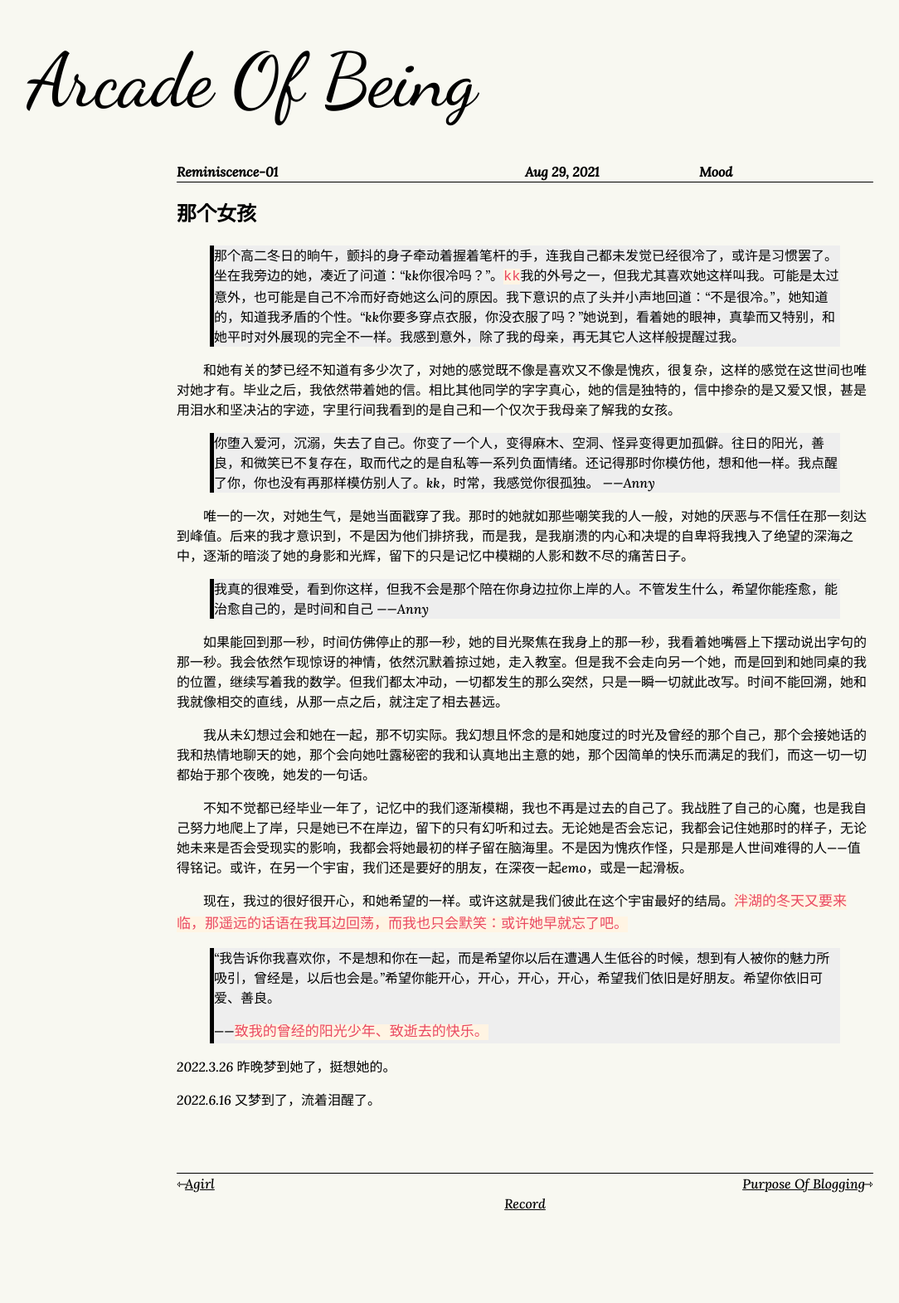
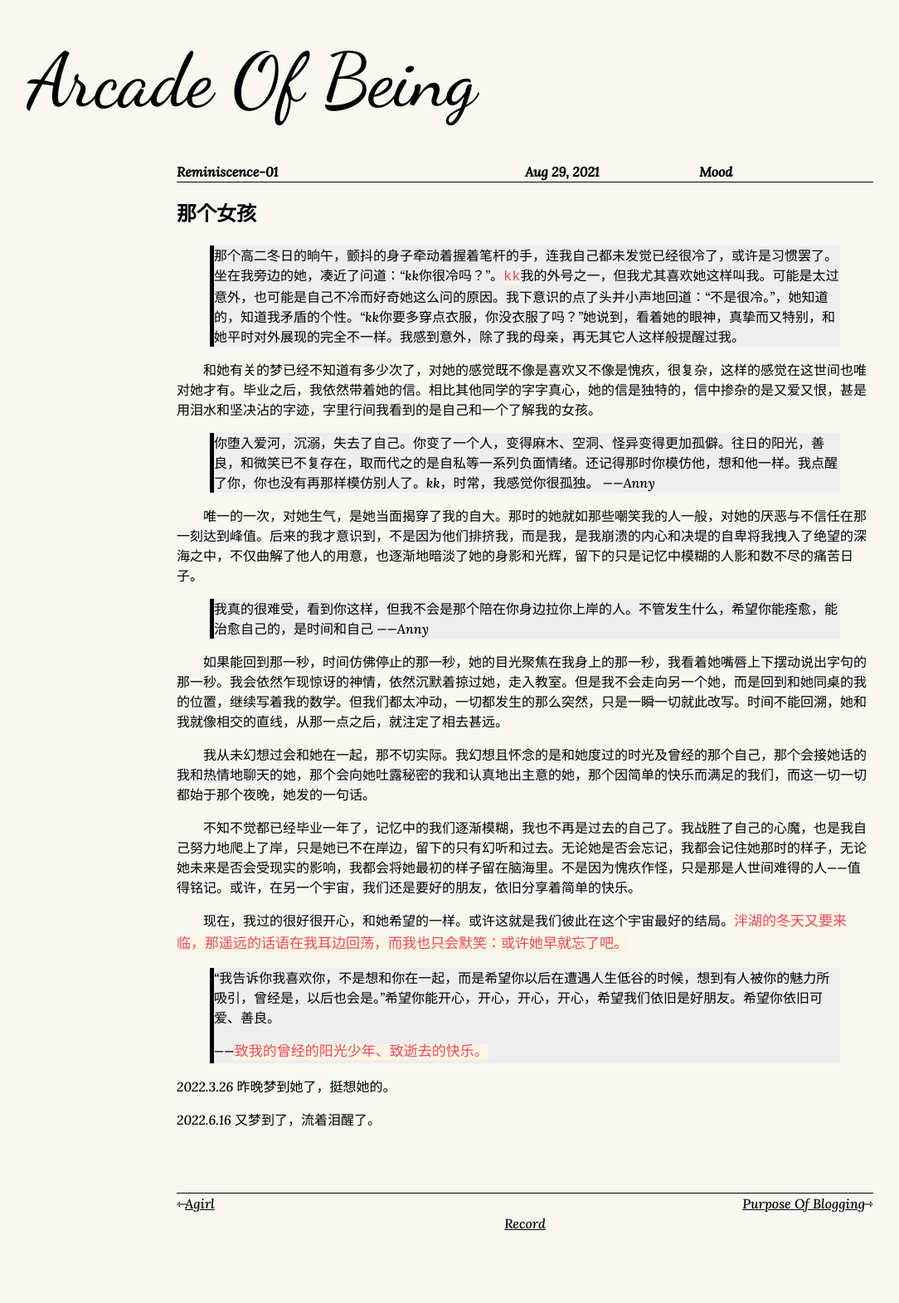
Before and after one commit to NeonSkylar69/NeonSkylar69.github.io, a Jekyll site: the page built from _posts/2021-08-29-Reminiscence-01.md, in a window 1280 px wide. Shown: the whole page at 83% size, without its empty margins (7-1091 px from the left). Built offline with Jekyll 4.4.1, drawn with Linux system fonts in a browser that asks for light colours; before the commit the page ends 1547 px from its top, so only the background shows below that.

Commit message:
SMALLrevise

```diff
--- a/_posts/2021-08-29-Reminiscence-01.md
+++ b/_posts/2021-08-29-Reminiscence-01.md
@@ -11,7 +11,7 @@ category: Mood
 
 
 
-&emsp;&emsp;和她有关的梦已经不知道有多少次了，对她的感觉既不像是喜欢又不像是愧疚，很复杂，这样的感觉在这世间也唯对她才有。毕业之后，我依然带着她的信。相比其他同学的字字真心，她的信是独特的，信中掺杂的是又爱又恨，甚是用泪水和坚决沾的字迹，字里行间我看到的是自己和一个仅次于我母亲了解我的女孩。
+&emsp;&emsp;和她有关的梦已经不知道有多少次了，对她的感觉既不像是喜欢又不像是愧疚，很复杂，这样的感觉在这世间也唯对她才有。毕业之后，我依然带着她的信。相比其他同学的字字真心，她的信是独特的，信中掺杂的是又爱又恨，甚是用泪水和坚决沾的字迹，字里行间我看到的是自己和一个了解我的女孩。
 
 
 
@@ -19,7 +19,7 @@ category: Mood
 
 
 
-&emsp;&emsp;唯一的一次，对她生气，是她当面戳穿了我。那时的她就如那些嘲笑我的人一般，对她的厌恶与不信任在那一刻达到峰值。后来的我才意识到，不是因为他们排挤我，而是我，是我崩溃的内心和决堤的自卑将我拽入了绝望的深海之中，逐渐的暗淡了她的身影和光辉，留下的只是记忆中模糊的人影和数不尽的痛苦日子。
+&emsp;&emsp;唯一的一次，对她生气，是她当面揭穿了我的自大。那时的她就如那些嘲笑我的人一般，对她的厌恶与不信任在那一刻达到峰值。后来的我才意识到，不是因为他们排挤我，而是我，是我崩溃的内心和决堤的自卑将我拽入了绝望的深海之中，不仅曲解了他人的用意，也逐渐地暗淡了她的身影和光辉，留下的只是记忆中模糊的人影和数不尽的痛苦日子。
 
 
 
@@ -35,7 +35,7 @@ category: Mood
 
 
 
-&emsp;&emsp;不知不觉都已经毕业一年了，记忆中的我们逐渐模糊，我也不再是过去的自己了。我战胜了自己的心魔，也是我自己努力地爬上了岸，只是她已不在岸边，留下的只有幻听和过去。无论她是否会忘记，我都会记住她那时的样子，无论她未来是否会受现实的影响，我都会将她最初的样子留在脑海里。不是因为愧疚作怪，只是那是人世间难得的人——值得铭记。或许，在另一个宇宙，我们还是要好的朋友，在深夜一起emo，或是一起滑板。
+&emsp;&emsp;不知不觉都已经毕业一年了，记忆中的我们逐渐模糊，我也不再是过去的自己了。我战胜了自己的心魔，也是我自己努力地爬上了岸，只是她已不在岸边，留下的只有幻听和过去。无论她是否会忘记，我都会记住她那时的样子，无论她未来是否会受现实的影响，我都会将她最初的样子留在脑海里。不是因为愧疚作怪，只是那是人世间难得的人——值得铭记。或许，在另一个宇宙，我们还是要好的朋友，依旧分享着简单的快乐。
 
 
 
```
Also changed, not shown: _posts/2022-01-02-Agirl.md (+2 -2 lines).
